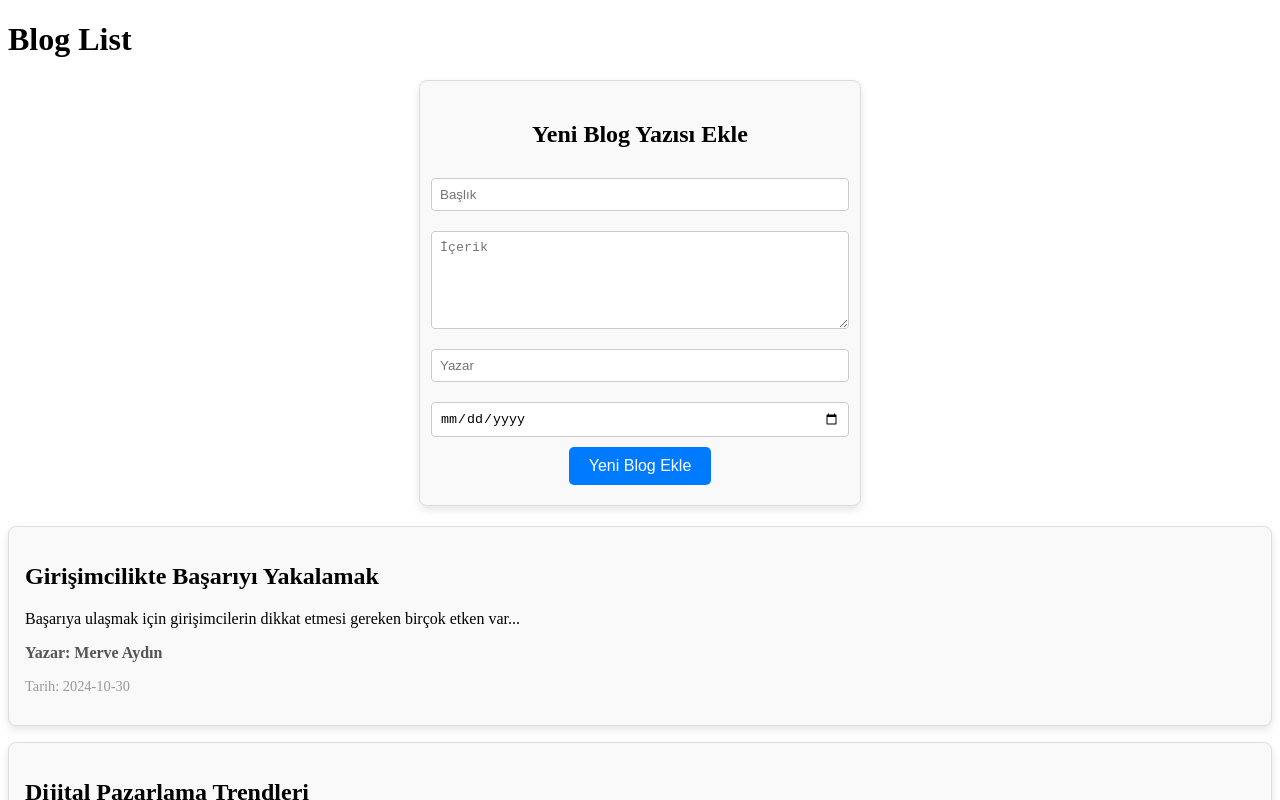
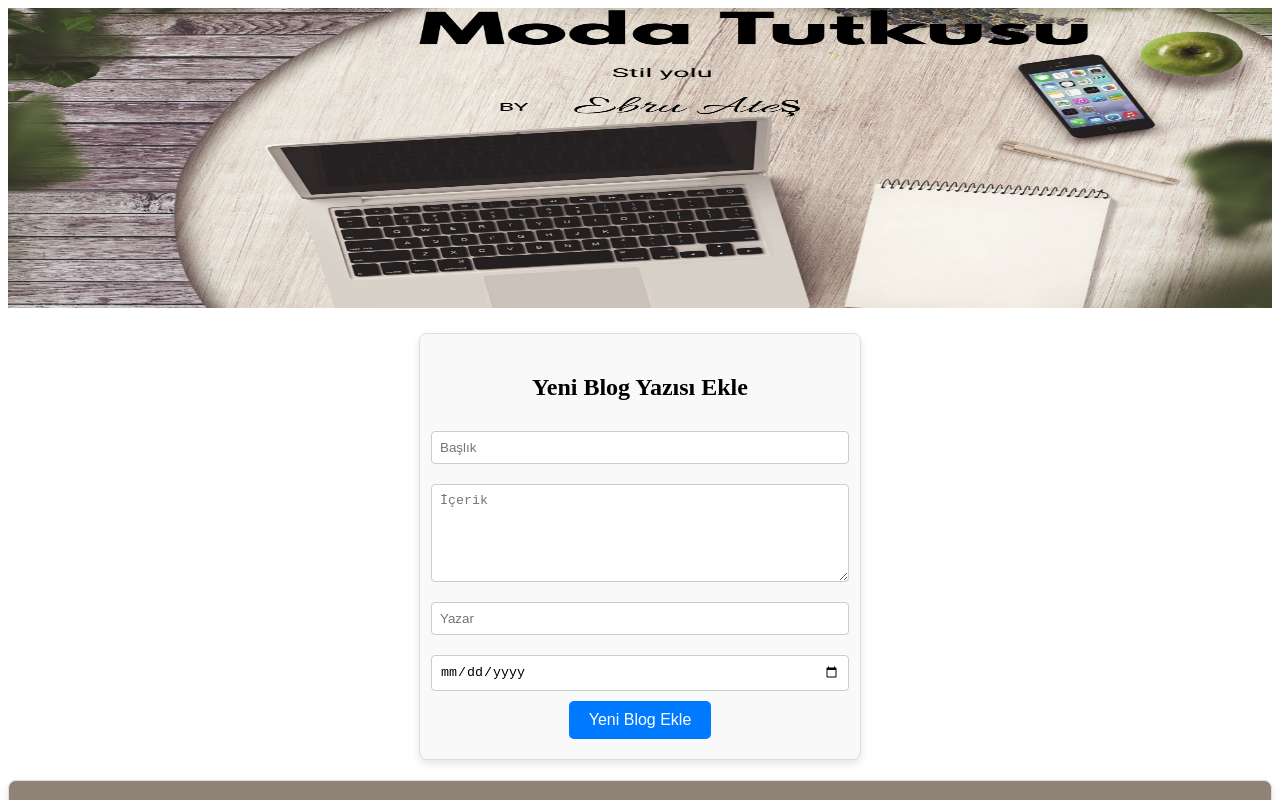
Before and after one commit to dev-ebruates/blog-yonetimi, a React (Vite) app: page / in a window 1280 px wide. Shown: the top 800 px of the page. Built offline with nearby package versions, Linux system fonts and the light colour scheme.

Commit message:
görsel düzenlemeler yapıldı

```diff
--- /dev/null
+++ b/src/App.css
@@ -0,0 +1,4 @@
+.blogImages {
+  width: 100%;
+  height: 300px;
+}
--- a/src/App.jsx
+++ b/src/App.jsx
@@ -1,9 +1,12 @@
 import BlogList from "./components/BlogList/BlogList"
+import blogImages from './images/blogImages.jpg';
+import './App.css'
 
 const App = () => {
   return (
     <div>
-      <h1>Blog List</h1>
+      <img className="blogImages"  src={blogImages} alt="blogImages"/>
+      <h1></h1>
       <BlogList/>
     </div>
   )
--- a/src/components/BlogList/AddNewBlog.css
+++ b/src/components/BlogList/AddNewBlog.css
@@ -1,5 +1,3 @@
-/* AddNewBlog.css */
-
 .form {
   display: flex;
   flex-direction: column;
--- a/src/components/BlogList/BlogItem.css
+++ b/src/components/BlogList/BlogItem.css
@@ -4,7 +4,7 @@
   padding: 16px;
   margin: 16px 0;
   box-shadow: 0 4px 8px rgba(0, 0, 0, 0.1);
-  background-color: #f9f9f9;
+  background-color: #8f8378;
 }
 
 .author {
@@ -14,5 +14,5 @@
 
 .date {
   font-size: 0.9em;
-  color: #999;
+  color: #3a1406;
 }
--- a/src/components/BlogList/BlogList.jsx
+++ b/src/components/BlogList/BlogList.jsx
@@ -8,6 +8,8 @@ const BlogList = () => {
 
   const handleAddBlog = (newBlog) => {
       setBlogPosts([newBlog, ...blogPosts]);
+      console.log(newBlog);
+      console.log(blogPosts);
   };
 
   return (
```
Also changed, not shown: src/images/blogImages.jpg (added).
